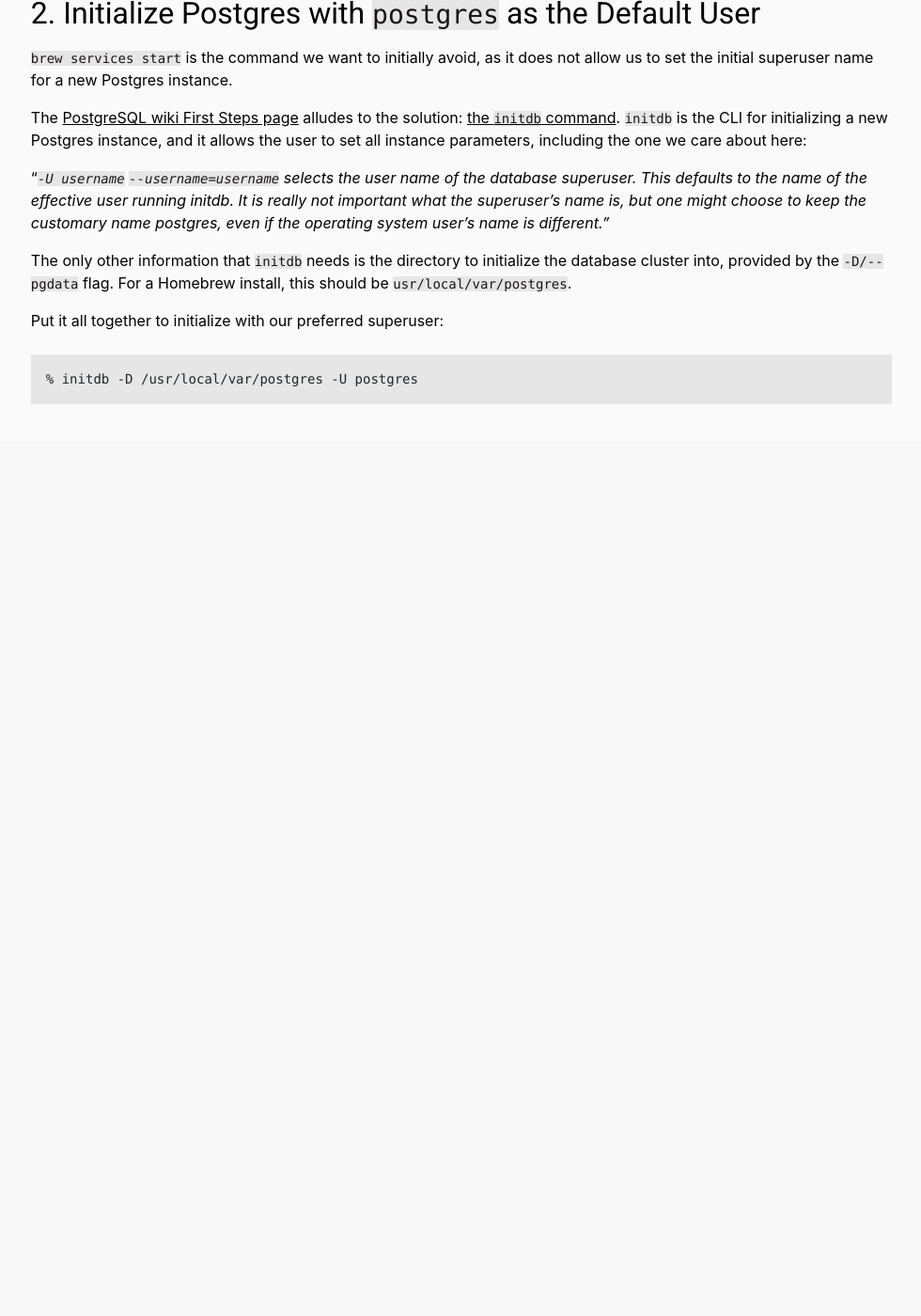
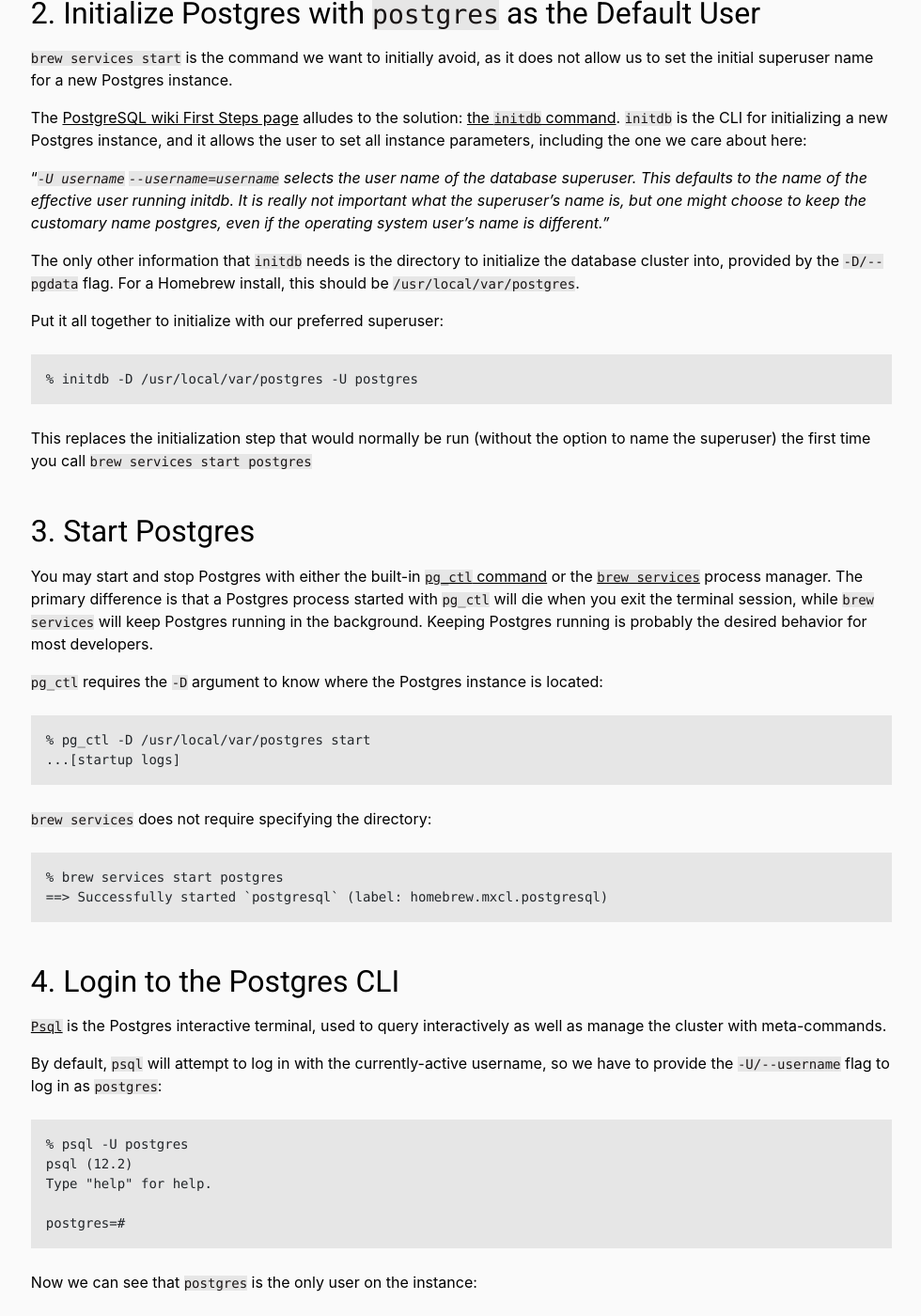
Before and after one commit to francojposa/personal-site, a Jekyll site: the page built from _dev_setup_guides/postgres-setup-macos.md, in a window 1280 px wide and 1400 px high, scrolled down 1042 px. Shown: the whole window at 94% size, without its empty margins (149-1129 px from the left). Built offline with Jekyll 4.4.1, drawn with Linux system fonts in a browser that asks for light colours; before the commit the page ends 1521 px from its top, so only the background shows below that; some of the changed text lies outside the part shown.

Commit message:
Finishing Postgres guide - probably a little rough

````diff
--- a/_dev_setup_guides/postgres-setup-macos.md
+++ b/_dev_setup_guides/postgres-setup-macos.md
@@ -42,10 +42,98 @@
 >`--username=username` selects the user name of the database superuser. This defaults to the name of the effective user running initdb.
 >It is really not important what the superuser's name is, but one might choose to keep the customary name postgres, even if the operating system user's name is different."_
 
-The only other information that `initdb` needs is the directory to initialize the database cluster into, provided by the `-D/--pgdata` flag. For a Homebrew install, this should be `usr/local/var/postgres`.
+The only other information that `initdb` needs is the directory to initialize the database cluster into, provided by the `-D/--pgdata` flag. For a Homebrew install, this should be `/usr/local/var/postgres`.
 
 Put it all together to initialize with our preferred superuser:
 
 ```
 % initdb -D /usr/local/var/postgres -U postgres
 ```
+
+This replaces the initialization step that would normally be run (without the option to name the superuser) the first time you call `brew services start postgres`
+
+## 3. Start Postgres
+
+You may start and stop Postgres with either the built-in [`pg_ctl` command](https://www.postgresql.org/docs/9.5/app-pg-ctl.html) or the [`brew services`](https://github.com/Homebrew/homebrew-services) process manager. The primary difference is that a Postgres process started with `pg_ctl` will die when you exit the terminal session, while `brew services` will keep Postgres running in the background. Keeping Postgres running is probably the desired behavior for most developers.
+
+`pg_ctl` requires the `-D` argument to know where the Postgres instance is located:
+
+```
+% pg_ctl -D /usr/local/var/postgres start
+...[startup logs]
+```
+
+`brew services` does not require specifying the directory:
+
+```
+% brew services start postgres
+==> Successfully started `postgresql` (label: homebrew.mxcl.postgresql)
+```
+
+
+## 4. Login to the Postgres CLI
+
+[`Psql`](https://www.postgresql.org/docs/9.3/app-psql.html) is the Postgres interactive terminal, used to query interactively as well as manage the cluster with meta-commands.
+
+By default, `psql` will attempt to log in with the currently-active username, so we have to provide the `-U/--username` flag to log in as `postgres`:
+
+```
+% psql -U postgres
+psql (12.2)
+Type "help" for help.
+
+postgres=#
+```
+
+Now we can see that `postgres` is the only user on the instance:
+
+```
+postgres=# \du
+                                   List of roles
+ Role name |                         Attributes                         | Member of
+-----------+------------------------------------------------------------+-----------
+ postgres  | Superuser, Create role, Create DB, Replication, Bypass RLS | {}
+```
+
+As well as the owner of the existing databases:
+```
+postgres=# \l
+                                  List of databases
+   Name    |  Owner   | Encoding |   Collate   |    Ctype    |   Access privileges
+-----------+----------+----------+-------------+-------------+-----------------------
+ postgres  | postgres | UTF8     | en_US.UTF-8 | en_US.UTF-8 |
+ template0 | postgres | UTF8     | en_US.UTF-8 | en_US.UTF-8 | =c/postgres          +
+           |          |          |             |             | postgres=CTc/postgres
+ template1 | postgres | UTF8     | en_US.UTF-8 | en_US.UTF-8 | =c/postgres          +
+           |          |          |             |             | postgres=CTc/postgres
+```
+
+## 5. Create Your First Database
+
+Postgres allows hyphenated database names but hyphenated names don't work with the CLI's autocomplete, so delimiting with underscores will make your life a bit easier.
+
+```
+postgres=# CREATE DATABASE first_test;
+CREATE DATABASE
+```
+
+Connect & try the tab-completion available on the database names:
+
+```
+postgres=# \c f[press tab here to autocomplete database name]
+postgres=# \c first_test
+You are now connected to database "first_test" as user "postgres".
+first_test=#
+```
+
+## 6. Exit & Stop Postgres
+
+From the `psql` command line, `\quit`, `\q`, and `Ctrl-D` will all work to exit the interactive session.
+
+If you want to stop the Postgres instance altogether, use `brew services` - `pg_ctl` has a `stop` command but it doesn't always stop all the background processes that Postgres runs.
+
+```
+% brew services stop postgres
+Stopping `postgresql`... (might take a while)
+==> Successfully stopped `postgresql` (label: homebrew.mxcl.postgresql)
+```
````
Also changed, not shown: _dev_setup_guides/initial-dev-setup-macos.md (line endings or trailing spaces).
